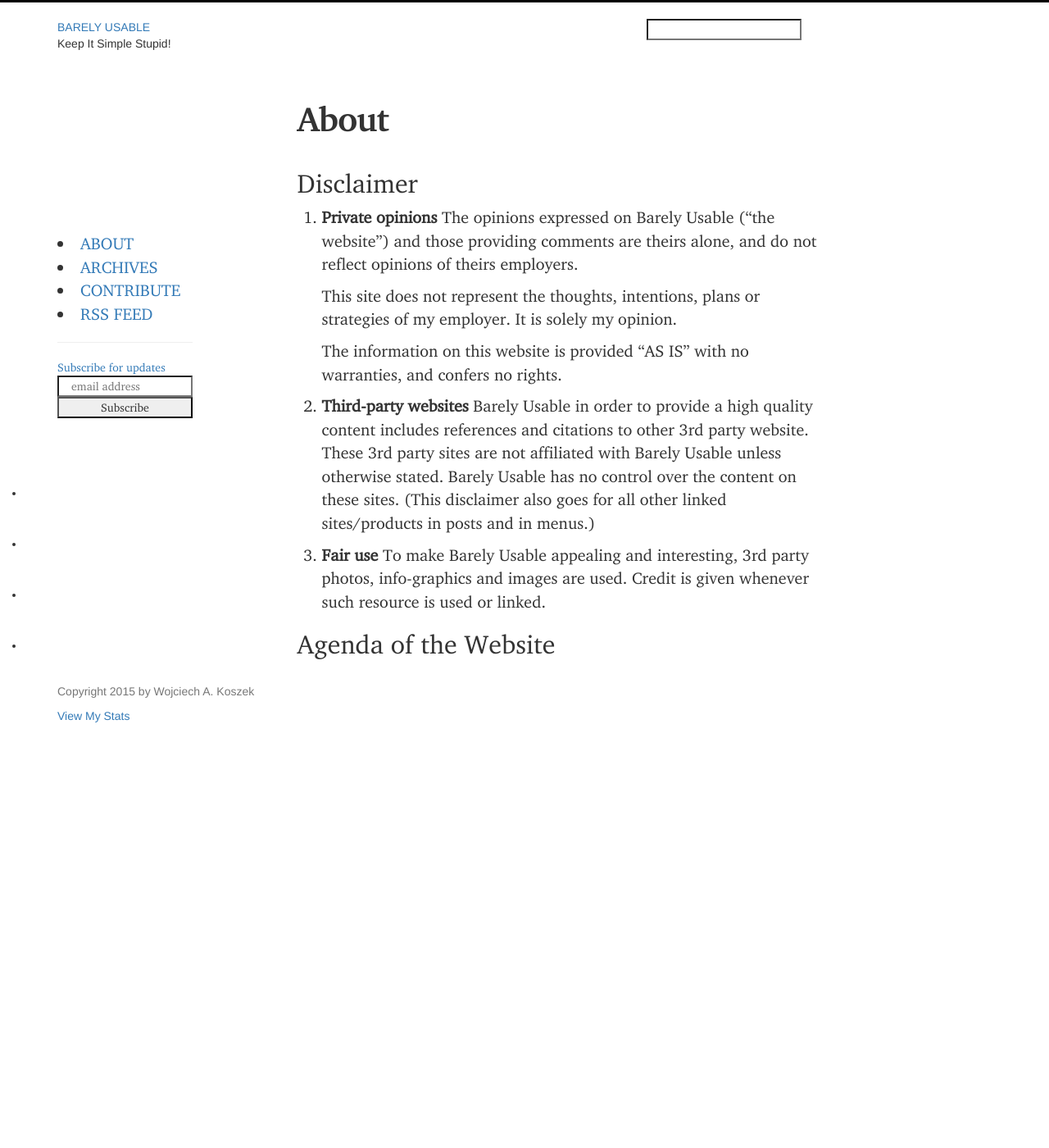
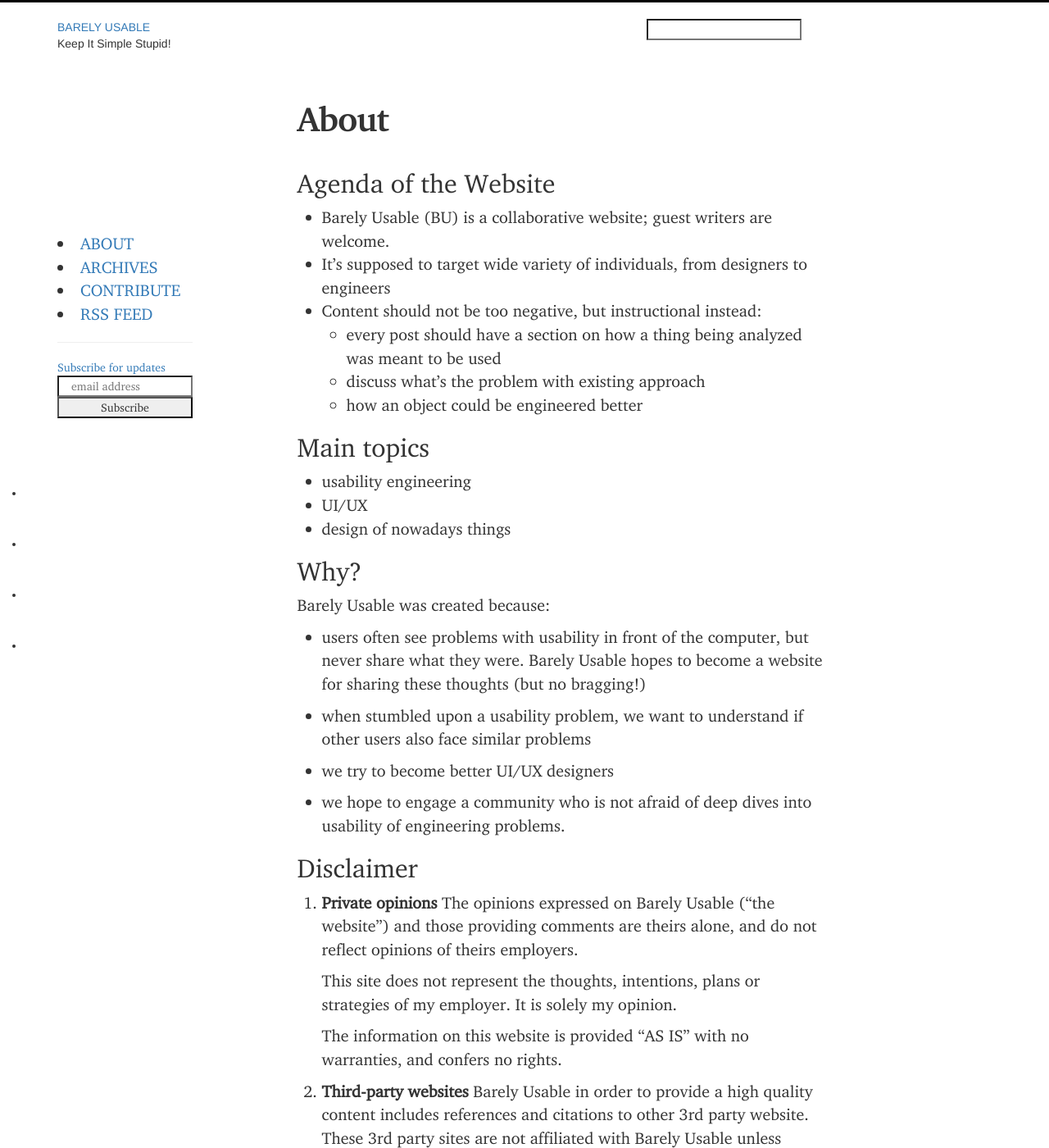
Before and after one commit to wkoszek/barelyusable, a Jekyll site: the page built from about.md, in a window 1280 px wide and 1400 px high. Shown: the whole window at 82% size. Built offline with Jekyll 4.4.1, drawn with Linux system fonts in a browser that asks for light colours; nearby versions of some CDN libraries; comment, search, counter and statistics services are not loaded.

Commit message:
Bring more content.

```diff
--- a/about.md
+++ b/about.md
@@ -3,6 +3,41 @@ layout: page
 title: About
 permalink: /about/
 ---
+
+Agenda of the Website
+---------------------
+- Barely Usable (BU) is a collaborative website; guest writers are welcome.
+- It's supposed to target wide variety of individuals, from designers to
+  engineers
+- Content should not be too negative, but instructional instead:
+  - every post should have a section on how a thing being analyzed was meant
+    to be used
+  - discuss what's the problem with existing approach
+  - how an object could be engineered better
+
+Main topics
+-----------
+
+- usability engineering
+- UI/UX
+- design of nowadays things
+
+Why?
+----
+
+Barely Usable was created because:
+
+- users often see problems with usability in front of the computer, but
+  never share what they were. Barely Usable hopes to become a website for
+  sharing these thoughts (but no bragging!)
+
+- when stumbled upon a usability problem, we want to understand if other
+  users also face similar problems
+
+- we try to become better UI/UX designers
+
+- we hope to engage a community who is not afraid of deep dives into
+  usability of engineering problems.
 
 Disclaimer
 ----------
```
Also changed, not shown: other parts of about.md (+0 -3 lines), contributing.md (+23 -5 lines).
